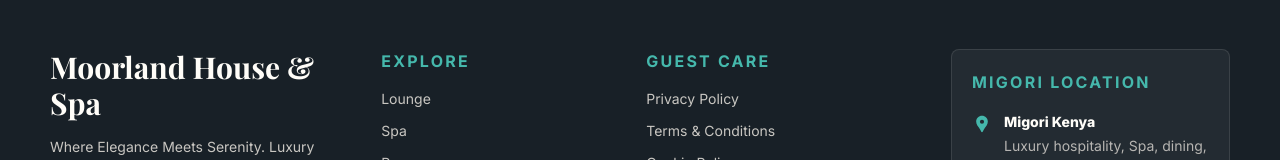
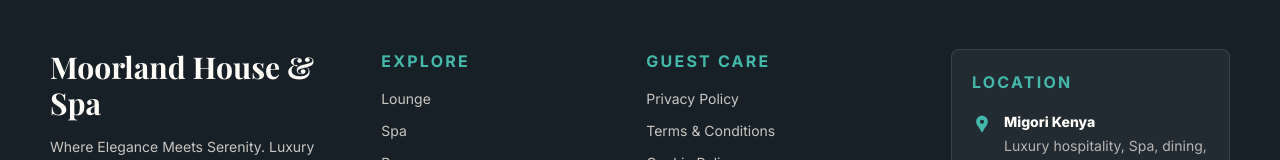
Before and after one commit to Langa2007/moorland, a Next.js app in the folder frontend/: page / in a window 1280 px wide. Shown: the part 10573-10733 px from the top of the page. Built offline with nearby package versions, Linux system fonts and the light colour scheme; no server answers.

Commit message:
location

```diff
--- a/frontend/components/Footer.js
+++ b/frontend/components/Footer.js
@@ -78,7 +78,7 @@
           </div>
 
           <div className="rounded-lg border border-white/10 bg-white/5 p-5">
-            <p className="font-bold uppercase tracking-[0.14em] text-pool">Migori Location</p>
+            <p className="font-bold uppercase tracking-[0.14em] text-pool">Location</p>
             <div className="mt-4 grid gap-4 text-sm leading-6 text-cream/85">
               <p className="flex gap-3">
                 <MdLocationPin className="mt-1 h-5 w-5 shrink-0 text-pool" />
```
